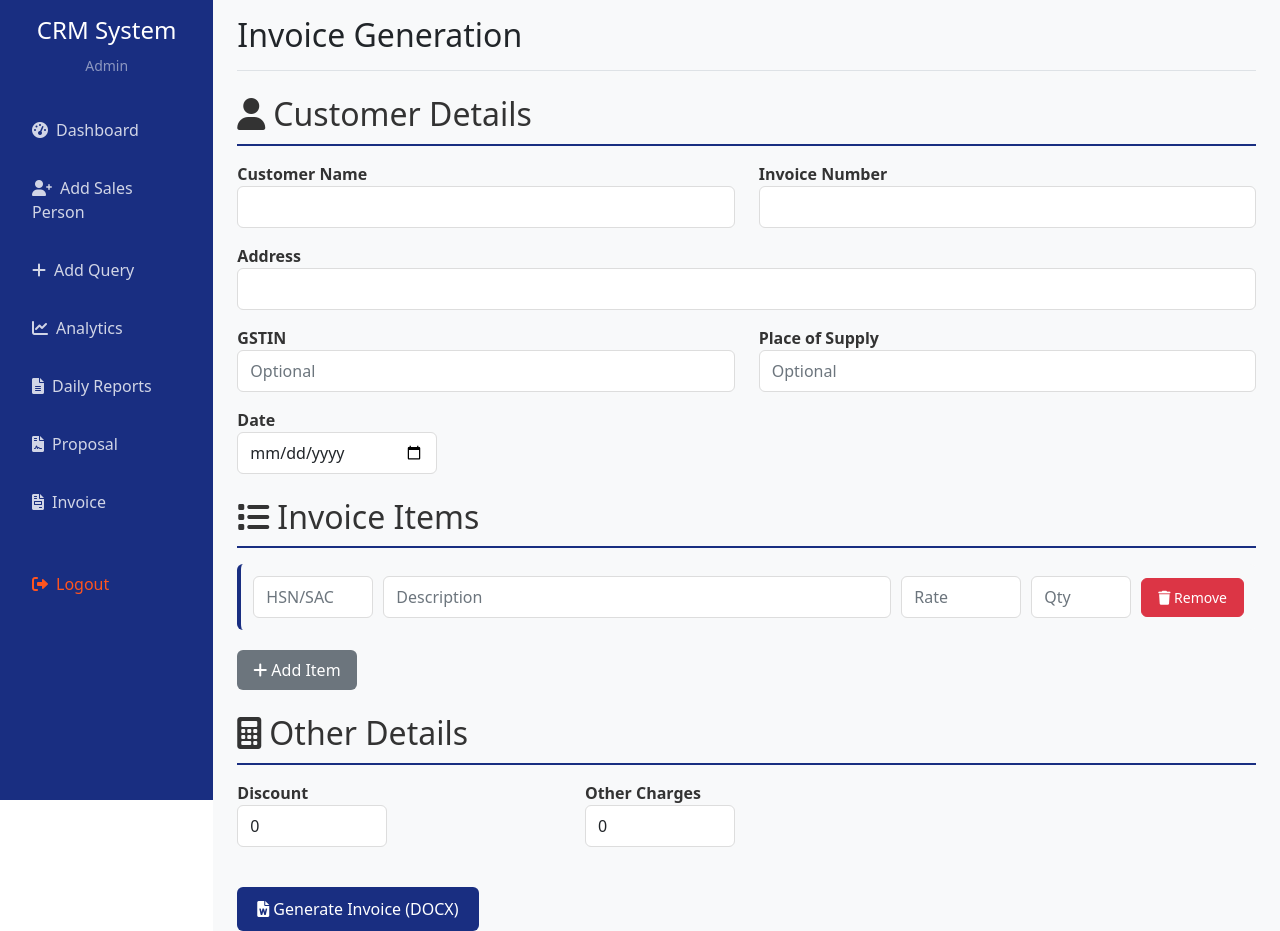
After one commit to dhdev19/Generic-CRM, a Flask app: page /invoice in a window 1280 px wide. The commit adds this page. Run offline with Flask 3, Linux system fonts and the light colour scheme; a user stored in the database is signed in; some libraries are stand-ins or nearby versions.

Commit message:
Added invoice generation

```diff
--- a/app.py
+++ b/app.py
@@ -10,11 +10,13 @@ import subprocess
 import shutil
 from config import config
 
-# Optional: proposal generation (docxtpl, docx2pdf)
+# Optional: proposal/invoice generation (docxtpl, docx2pdf)
 try:
-    from docxtpl import DocxTemplate
+    from docxtpl import DocxTemplate, RichText
     DOCXTPL_AVAILABLE = True
 except ImportError:
+    DocxTemplate = None
+    RichText = None
     DOCXTPL_AVAILABLE = False
 try:
     import pythoncom
@@ -451,6 +453,105 @@ def proposal_download_pdf():
                 pass
 
 
+# Invoice (admin/sales only)
+INVOICE_TEMPLATE_NAME = 'Billing.docx'
+
+
+def _invoice_allowed():
+    """Invoice is admin only."""
+    return session.get('user_type') == 'admin'
+
+
+@app.route('/invoice', methods=['GET'])
+@login_required
+def invoice_form():
+    if not _invoice_allowed():
+        flash('Access denied')
+        return redirect(url_for('index'))
+    return render_template('invoice_form.html')
+
+
+@app.route('/invoice/generate', methods=['POST'])
+@login_required
+def invoice_generate():
+    if not _invoice_allowed():
+        return redirect(url_for('index'))
+    if not DOCXTPL_AVAILABLE or RichText is None:
+        flash('Invoice generation requires docxtpl. Install: pip install docxtpl')
+        return redirect(url_for('invoice_form'))
+    doc_path = os.path.join(app.root_path, INVOICE_TEMPLATE_NAME)
+    if not os.path.isfile(doc_path):
+        flash(f'Invoice template not found: {INVOICE_TEMPLATE_NAME}. Add it in the project root.')
+        return redirect(url_for('invoice_form'))
+    hsn_list = request.form.getlist('hsn_sac[]')
+    desc_list = request.form.getlist('description[]')
+    rate_list = request.form.getlist('rate[]')
+    qty_list = request.form.getlist('quantity[]')
+    if not hsn_list or not desc_list or not rate_list or not qty_list:
+        flash('Add at least one invoice item.')
+        return redirect(url_for('invoice_form'))
+    total_amount = 0.0
+    hsn_text = RichText()
+    desc_text = RichText()
+    rate_text = RichText()
+    total_text = RichText()
+    for i, (hsn, desc, rate, qty) in enumerate(zip(hsn_list, desc_list, rate_list, qty_list)):
+        try:
+            rate_f = float(rate)
+            qty_f = float(qty)
+        except (ValueError, TypeError):
+            continue
+        item_total = rate_f * qty_f
+        total_amount += item_total
+        if i > 0:
+            hsn_text.add('\n')
+            desc_text.add('\n')
+            rate_text.add('\n')
+            total_text.add('\n')
+        hsn_text.add(str(hsn).strip())
+        desc_text.add(str(desc).strip())
+        rate_text.add(str(round(rate_f, 2)))
+        total_text.add(str(round(item_total, 2)))
+    try:
+        discount = float(request.form.get('discount') or 0)
+        other_charges = float(request.form.get('other_charges') or 0)
+    except (ValueError, TypeError):
+        discount = 0.0
+        other_charges = 0.0
+    taxable_value = total_amount - discount
+    cgst = taxable_value * 0.09
+    sgst = taxable_value * 0.09
+    grand_total = taxable_value + cgst + sgst + other_charges
+    context = {
+        'customer_name': request.form.get('customer_name', ''),
+        'customer_address': request.form.get('customer_address', ''),
+        'cust_gst': request.form.get('cust_gst', ''),
+        'place_of_supply': request.form.get('place_of_supply', ''),
+        'invoice_number': request.form.get('invoice_number', ''),
+        'date': request.form.get('date', ''),
+        'hsn_sac': hsn_text,
+        'description': desc_text,
+        'rate': rate_text,
+        'total': total_text,
+        'total_taxable': round(total_amount, 2),
+        'discount': round(discount, 2),
+        'cgst': round(cgst, 2),
+        'sgst': round(sgst, 2),
+        'other_charges': round(other_charges, 2),
+        'grand_total': round(grand_total, 2),
+    }
+    doc = DocxTemplate(doc_path)
+    doc.render(context)
+    buf = BytesIO()
+    doc.save(buf)
+    buf.seek(0)
+    download_name = f"Invoice_{request.form.get('invoice_number', 'invoice').replace(' ', '_')}.docx"
+    return buf.getvalue(), 200, {
+        'Content-Type': 'application/vnd.openxmlformats-officedocument.wordprocessingml.document',
+        'Content-Disposition': f'attachment; filename="{download_name}"',
+    }
+
+
 # Super Admin Routes
 @app.route('/super-admin/dashboard')
 @login_required
--- a/templates/base.html
+++ b/templates/base.html
@@ -121,6 +121,11 @@
                                     <i class="fas fa-file-contract me-2"></i>Proposal
                                 </a>
                             </li>
+                            <li class="nav-item">
+                                <a class="nav-link" href="{{ url_for('invoice_form') }}">
+                                    <i class="fas fa-file-invoice me-2"></i>Invoice
+                                </a>
+                            </li>
                         {% elif session.user_type == 'sales' %}
                             <li class="nav-item">
                                 <a class="nav-link" href="{{ url_for('sales_dashboard') }}">
--- /dev/null
+++ b/templates/invoice_form.html
@@ -0,0 +1,145 @@
+{% extends "base.html" %}
+
+{% block title %}Invoice - CRM System{% endblock %}
+{% block page_title %}Invoice Generation{% endblock %}
+
+{% block content %}
+<style>
+    .invoice-form h2 {
+        color: #333;
+        border-bottom: 2px solid #192e81;
+        padding-bottom: 10px;
+        margin-top: 24px;
+        margin-bottom: 16px;
+    }
+    .invoice-form label { font-weight: bold; color: #333; }
+    .invoice-form input[type="text"],
+    .invoice-form input[type="number"],
+    .invoice-form input[type="date"] {
+        padding: 8px 12px;
+        border: 1px solid #ddd;
+        border-radius: 6px;
+        box-sizing: border-box;
+    }
+    .invoice-form .form-group { margin-bottom: 16px; }
+    .invoice-form .item-row {
+        display: flex;
+        flex-wrap: wrap;
+        align-items: center;
+        gap: 10px;
+        margin-bottom: 12px;
+        padding: 12px;
+        background: #f8f9fa;
+        border-radius: 6px;
+        border-left: 4px solid #192e81;
+    }
+    .invoice-form .item-row input { flex: 1; min-width: 80px; }
+    .invoice-form .btn-primary { background: #192e81; border: none; border-radius: 6px; padding: 10px 20px; }
+    .invoice-form .btn-secondary { background: #6c757d; color: white; border: none; border-radius: 6px; padding: 8px 16px; }
+    .invoice-form .btn-danger { padding: 8px 16px; border-radius: 6px; }
+</style>
+
+<div class="invoice-form">
+    {% with messages = get_flashed_messages() %}
+    {% if messages %}
+    <div class="alert alert-warning alert-dismissible fade show" role="alert">
+        {% for message in messages %}{{ message }}{% if not loop.last %}<br>{% endif %}{% endfor %}
+        <button type="button" class="btn-close" data-bs-dismiss="alert"></button>
+    </div>
+    {% endif %}
+    {% endwith %}
+
+    <form method="POST" action="{{ url_for('invoice_generate') }}">
+        <h2><i class="fas fa-user me-2"></i>Customer Details</h2>
+        <div class="row">
+            <div class="col-md-6">
+                <div class="form-group">
+                    <label for="customer_name">Customer Name</label>
+                    <input type="text" class="form-control" id="customer_name" name="customer_name" required>
+                </div>
+            </div>
+            <div class="col-md-6">
+                <div class="form-group">
+                    <label for="invoice_number">Invoice Number</label>
+                    <input type="text" class="form-control" id="invoice_number" name="invoice_number" required>
+                </div>
+            </div>
+        </div>
+        <div class="form-group">
+            <label for="customer_address">Address</label>
+            <input type="text" class="form-control" id="customer_address" name="customer_address" required>
+        </div>
+        <div class="row">
+            <div class="col-md-6">
+                <div class="form-group">
+                    <label for="cust_gst">GSTIN</label>
+                    <input type="text" class="form-control" id="cust_gst" name="cust_gst" placeholder="Optional">
+                </div>
+            </div>
+            <div class="col-md-6">
+                <div class="form-group">
+                    <label for="place_of_supply">Place of Supply</label>
+                    <input type="text" class="form-control" id="place_of_supply" name="place_of_supply" placeholder="Optional">
+                </div>
+            </div>
+        </div>
+        <div class="form-group">
+            <label for="date">Date</label>
+            <input type="date" class="form-control" id="date" name="date" required style="max-width: 200px;">
+        </div>
+
+        <h2><i class="fas fa-list me-2"></i>Invoice Items</h2>
+        <div id="items">
+            <div class="item-row">
+                <input type="text" name="hsn_sac[]" placeholder="HSN/SAC" required class="form-control" style="max-width: 120px;">
+                <input type="text" name="description[]" placeholder="Description" required class="form-control">
+                <input type="number" step="0.01" name="rate[]" placeholder="Rate" required class="form-control" style="max-width: 120px;">
+                <input type="number" step="0.01" name="quantity[]" placeholder="Qty" required class="form-control" style="max-width: 100px;">
+                <button type="button" class="btn btn-danger btn-sm" onclick="removeItem(this)"><i class="fas fa-trash"></i> Remove</button>
+            </div>
+        </div>
+        <button type="button" class="btn btn-secondary mt-2" onclick="addItem()"><i class="fas fa-plus me-1"></i>Add Item</button>
+
+        <h2><i class="fas fa-calculator me-2"></i>Other Details</h2>
+        <div class="row">
+            <div class="col-md-4">
+                <div class="form-group">
+                    <label for="discount">Discount</label>
+                    <input type="number" step="0.01" class="form-control" id="discount" name="discount" value="0" style="max-width: 150px;">
+                </div>
+            </div>
+            <div class="col-md-4">
+                <div class="form-group">
+                    <label for="other_charges">Other Charges</label>
+                    <input type="number" step="0.01" class="form-control" id="other_charges" name="other_charges" value="0" style="max-width: 150px;">
+                </div>
+            </div>
+        </div>
+
+        <div class="mt-4">
+            <button type="submit" class="btn btn-primary"><i class="fas fa-file-word me-1"></i>Generate Invoice (DOCX)</button>
+        </div>
+    </form>
+</div>
+
+<script>
+function addItem() {
+    var div = document.createElement('div');
+    div.className = 'item-row';
+    div.innerHTML = `
+        <input type="text" name="hsn_sac[]" placeholder="HSN/SAC" required class="form-control" style="max-width: 120px;">
+        <input type="text" name="description[]" placeholder="Description" required class="form-control">
+        <input type="number" step="0.01" name="rate[]" placeholder="Rate" required class="form-control" style="max-width: 120px;">
+        <input type="number" step="0.01" name="quantity[]" placeholder="Qty" required class="form-control" style="max-width: 100px;">
+        <button type="button" class="btn btn-danger btn-sm" onclick="removeItem(this)"><i class="fas fa-trash"></i> Remove</button>
+    `;
+    document.getElementById('items').appendChild(div);
+}
+function removeItem(btn) {
+    var items = document.getElementById('items');
+    if (items.querySelectorAll('.item-row').length > 1) {
+        btn.closest('.item-row').remove();
+    }
+}
+</script>
+{% endblock %}
```
Also changed, not shown: 1 other file.
